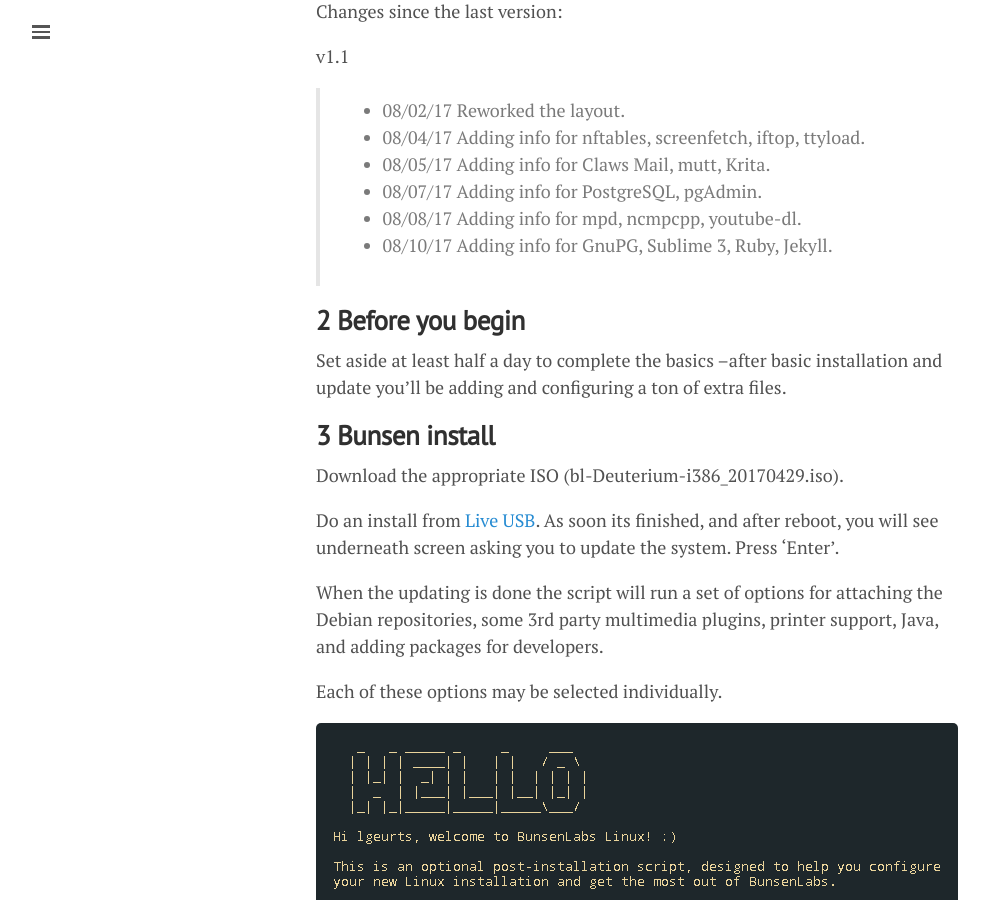
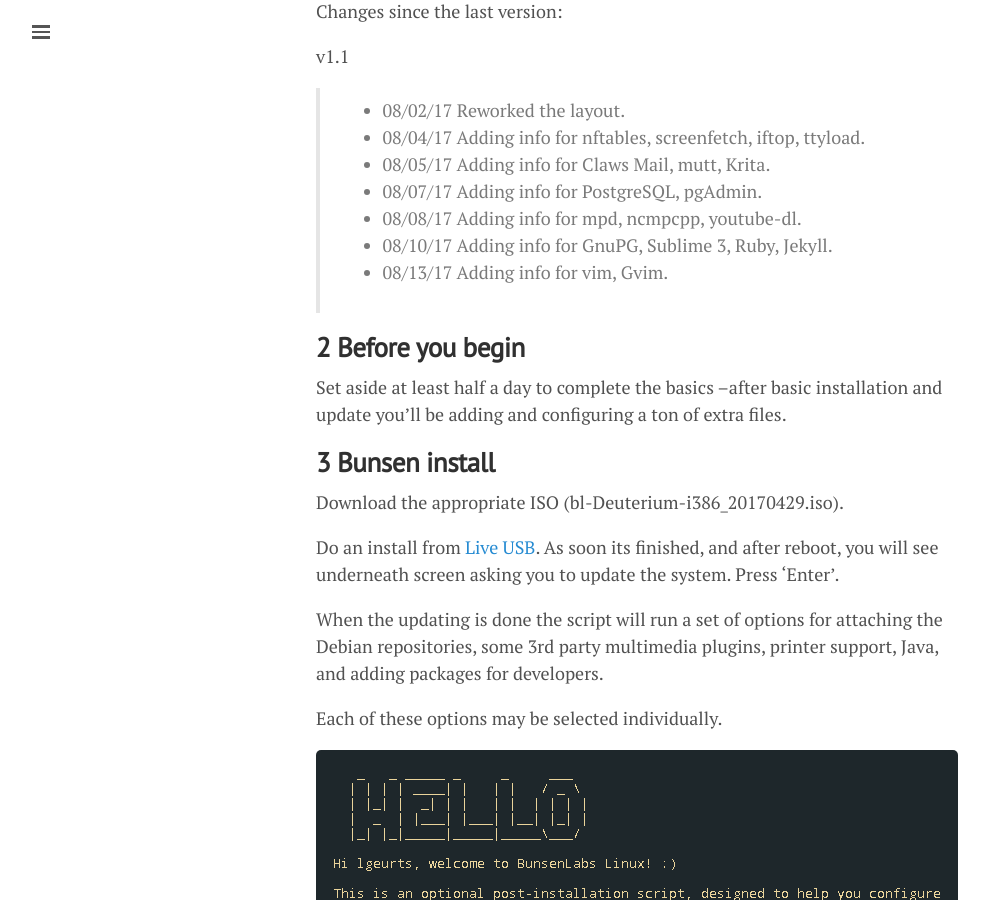
Before and after one commit to lgeurts/lgeurts.github.io, a Jekyll site: the page built from _posts/2017-07-11-bunsenlabs-linux-setup-notes-for dell-inspiron-6000.md, in a window 1280 px wide and 900 px high, scrolled down 1213 px. Shown: the whole window, without its empty margins (0-989 px from the left). Built offline with Jekyll 4.4.1, drawn with Linux system fonts in a browser that asks for light colours; nearby versions of some CDN libraries; comment, search, counter and statistics services are not loaded.

Commit message:
Update 2017-07-11-bunsenlabs-linux-setup-notes-for dell-inspiron-6000.md

```diff
--- a/_posts/2017-07-11-bunsenlabs-linux-setup-notes-for dell-inspiron-6000.md
+++ b/_posts/2017-07-11-bunsenlabs-linux-setup-notes-for dell-inspiron-6000.md
@@ -33,6 +33,7 @@
 > * 08/07/17 Adding info for PostgreSQL, pgAdmin.
 > * 08/08/17 Adding info for mpd, ncmpcpp, youtube-dl.
 > * 08/10/17 Adding info for GnuPG, Sublime 3, Ruby, Jekyll.
+> * 08/13/17 Adding info for vim, Gvim.
 
 **2 Before you begin**
 ----------------------
@@ -194,13 +195,10 @@
 While we are busy also add these lines:
 
 - *set lines=35 columns=150 # to open with a given size*
-
 - *set colorcolumn=90 # adds column, prevents going to far to the right*
-
 - *set number # adds line numbering*
 
 Customizing time. Let’s start to improve how it actually functions:
-
 
 
 **Note:** For the lazy ones, you could copy my [vim](https://github.com/lgeurts/BunsenLabs-Setup/tree/master/.vim) files.
```
